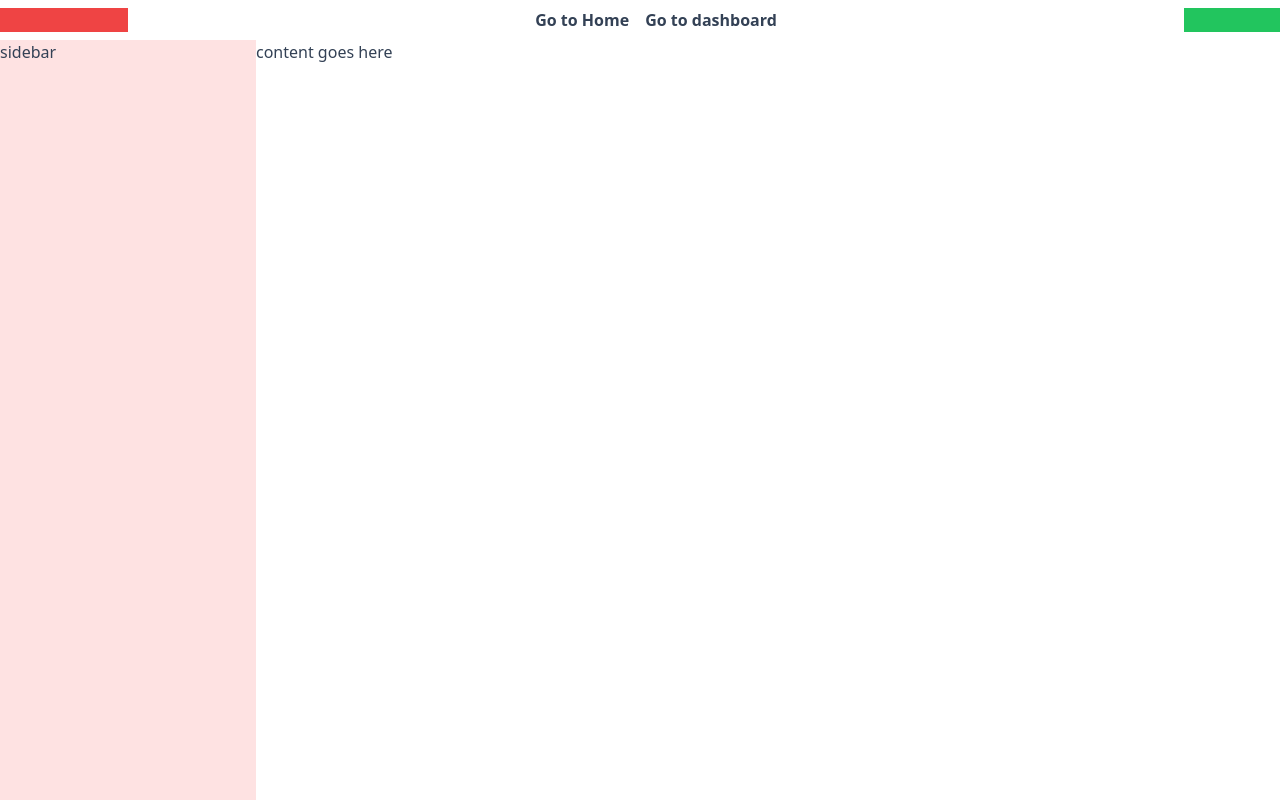
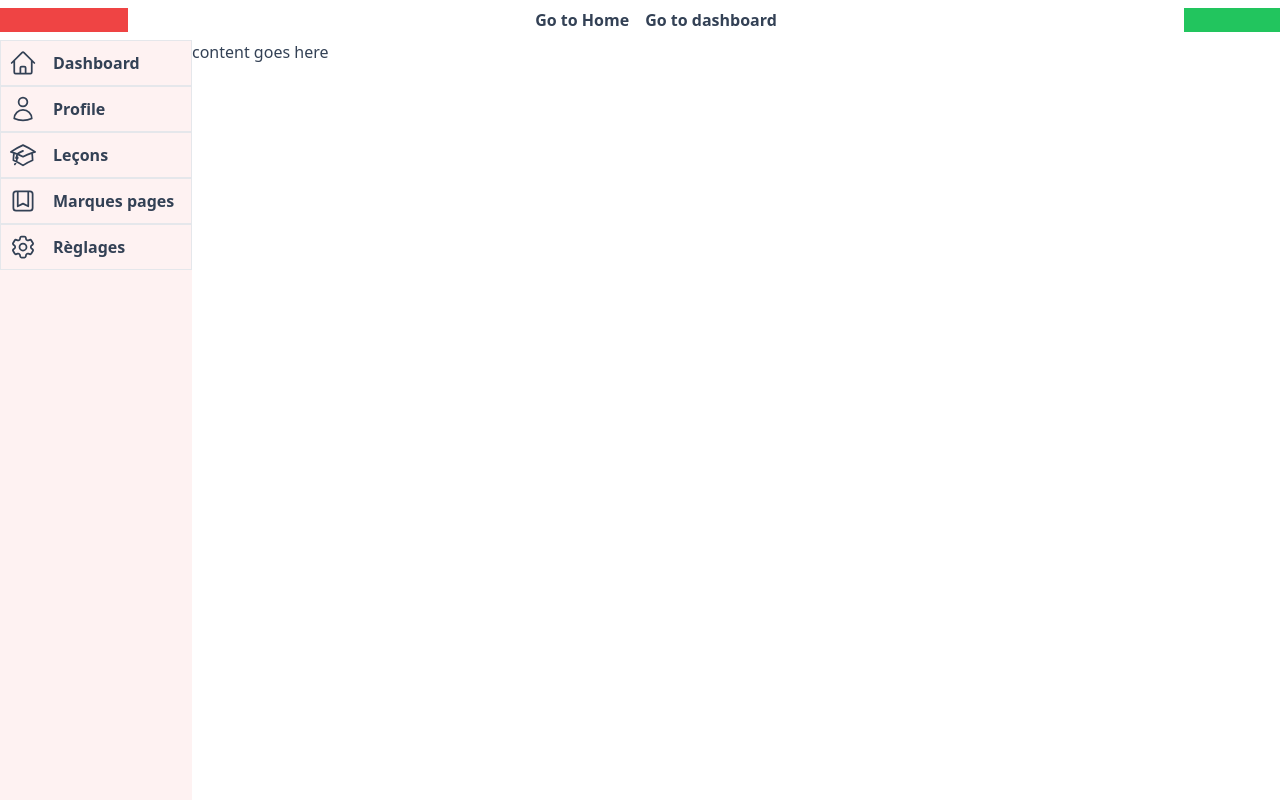
Before and after one commit to mthdht/learn, a Vue app: page /#/dashboard in a window 1280 px wide. Built offline with nearby package versions, Linux system fonts and the light colour scheme.

Commit message:
made sidebar

```diff
--- a/src/components/Dashboard.vue
+++ b/src/components/Dashboard.vue
@@ -1,6 +1,6 @@
 <template>
   <main class="grow flex overflow-hidden">
-    <Sidebar></Sidebar>
+    <Sidebar> </Sidebar>
     <div class="content grow overflow-auto">content goes here</div>
   </main>
 </template>
--- a/src/components/Sidebar.vue
+++ b/src/components/Sidebar.vue
@@ -1,5 +1,36 @@
 <template>
-  <aside class="w-64 shrink-0 bg-red-100">sidebar</aside>
+  <aside class="w-48 shrink-0 bg-red-50 font-semibold">
+    <nav>
+      <ul>
+        <li class="p-2 border border flex gap-4 items-center">
+          <HomeIcon class="w-7 h-7"></HomeIcon>
+          <span>Dashboard</span>
+        </li>
+        <li class="p-2 border border flex gap-4 items-center">
+          <UserIcon class="w-7 h-7"></UserIcon>
+          <span>Profile</span>
+        </li>
+        <li class="p-2 border border flex gap-4 items-center">
+          <AcademicCapIcon class="w-7 h-7"></AcademicCapIcon>
+          <span>Leçons</span>
+        </li>
+        <li class="p-2 border border flex gap-4 items-center">
+          <BookmarkSquareIcon class="w-7 h-7"></BookmarkSquareIcon>
+          <span>Marques pages</span>
+        </li>
+        <li class="p-2 border border flex gap-4 items-center">
+          <Cog6ToothIcon class="w-7 h-7"></Cog6ToothIcon>
+          <span>Règlages</span>
+        </li>
+      </ul>
+    </nav>
+  </aside>
 </template>
 
-<script setup></script>
+<script setup>
+import { HomeIcon } from '@heroicons/vue/24/outline';
+import { UserIcon } from '@heroicons/vue/24/outline';
+import { Cog6ToothIcon } from '@heroicons/vue/24/outline';
+import { AcademicCapIcon } from '@heroicons/vue/24/outline';
+import { BookmarkSquareIcon } from '@heroicons/vue/24/outline';
+</script>
```
